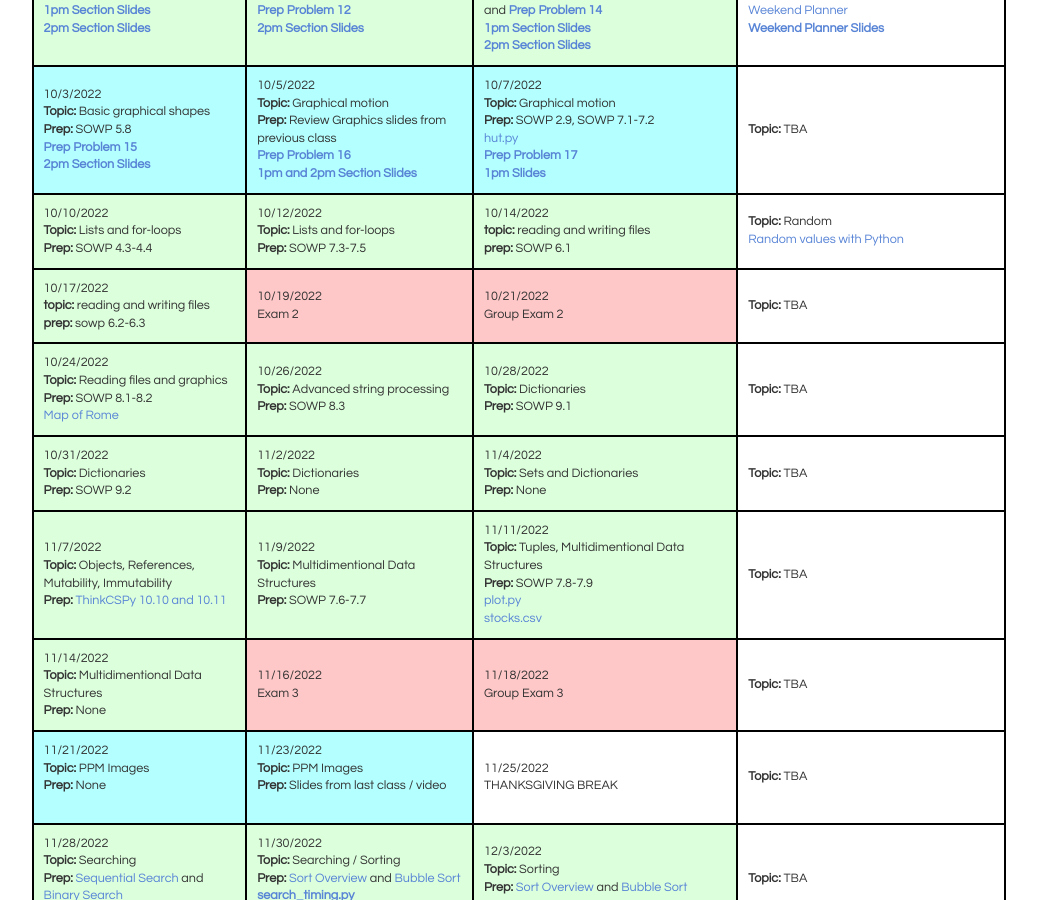
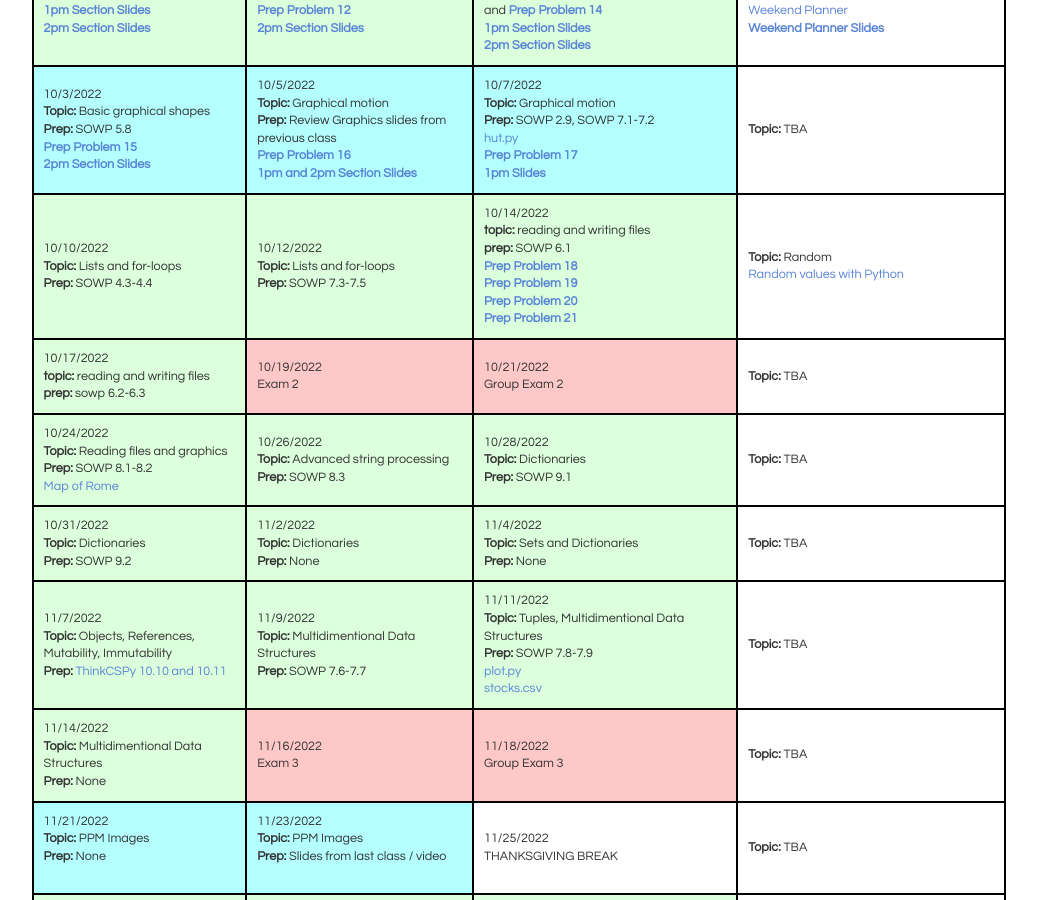
Before and after one commit to bddicken/cs110fall2022website, a Jekyll site: the page built from schedule/index.md, in a window 1280 px wide and 900 px high, scrolled down 1079 px. Shown: the whole window, without its empty margins (121-1158 px from the left). Built offline with Jekyll 4.4.1, drawn with Linux system fonts in a browser that asks for light colours.

Commit message:
Add prep problems to schedule

```diff
--- a/schedule/index.md
+++ b/schedule/index.md
@@ -277,6 +277,10 @@ The <b>Prep</b> for each day indicates the work you need to have completed <b>BE
     10/14/2022 <br/>
     <b>topic:</b> reading and writing files <br/>
     <b>prep:</b> SOWP 6.1 <br/>
+    <a href="../preps/18/"><b>Prep Problem 18</b></a> <br/>
+    <a href="../preps/19/"><b>Prep Problem 19</b></a> <br/>
+    <a href="../preps/20/"><b>Prep Problem 20</b></a> <br/>
+    <a href="../preps/21/"><b>Prep Problem 21</b></a> <br/>
   </td>
   <td>
     <b>Topic:</b> Random <br/>
```
